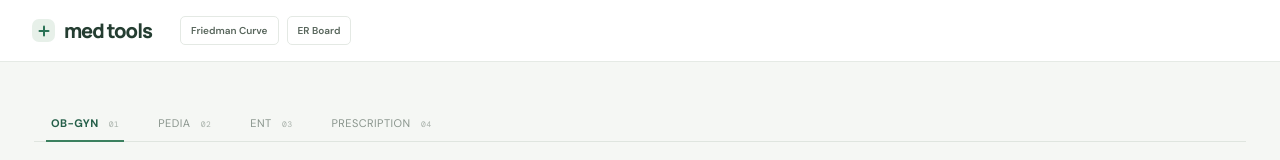
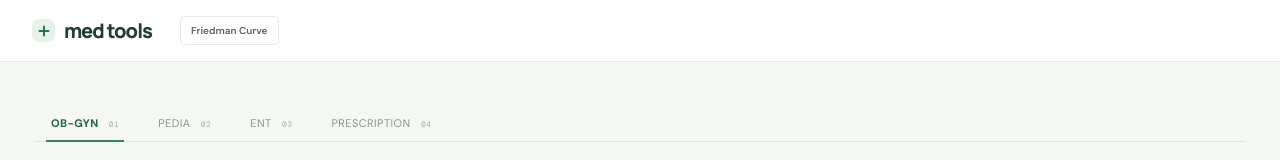
Before and after one commit to micahnut/med-clerk-tools, a React (Vite) app: page / in a window 1280 px wide. Shown: the top 160 px of the page. Built offline with nearby package versions, Linux system fonts and the light colour scheme.

Commit message:
removed a link

```diff
--- a/src/App.jsx
+++ b/src/App.jsx
@@ -560,7 +560,7 @@ export default function App() {
   }
 
   return <div className="app">
-    <header className="topbar"><div className="topbar-left"><a className="brand" href="#"><span className="brand-mark" aria-hidden="true"/><span>med tools</span></a><nav className="project-links" aria-label="Other projects"><a href="https://micahnut.github.io/friedmans-curve/" target="_blank" rel="noreferrer">Friedman Curve</a><a href="https://micahnut.github.io/er-board-tracker/" target="_blank" rel="noreferrer">ER Board</a></nav></div></header>
+    <header className="topbar"><div className="topbar-left"><a className="brand" href="#"><span className="brand-mark" aria-hidden="true"/><span>med tools</span></a><nav className="project-links" aria-label="Other projects"><a href="https://micahnut.github.io/friedmans-curve/" target="_blank" rel="noreferrer">Friedman Curve</a></nav></div></header>
     <main className="page">
       <nav className="tabs" aria-label="Form type"><button className={tab==='ob'?'active':''} onClick={()=>{setTab('ob');setCopied(false)}}>OB-GYN <span>01</span></button><button className={tab==='pedia'?'active':''} onClick={()=>{setTab('pedia');setCopied(false)}}>PEDIA <span>02</span></button><button className={tab==='ent'?'active':''} onClick={()=>{setTab('ent');setCopied(false)}}>ENT <span>03</span></button><button className={tab==='rx'?'active':''} onClick={()=>{setTab('rx');setCopied(false)}}>PRESCRIPTION <span>04</span></button></nav>
       <div className={`workspace ${tab==='rx'?'workspace-rx':''} ${tab==='ob'?'workspace-ob':''} ${tab==='ob'&&ob.obFormat==='gynecology'?'workspace-ob-gynecology':''}`}>
```
